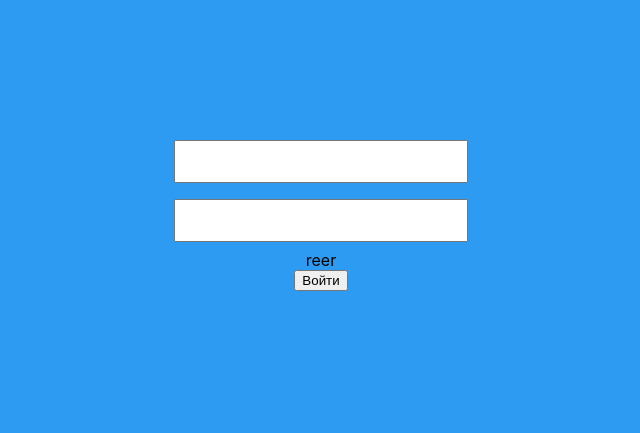
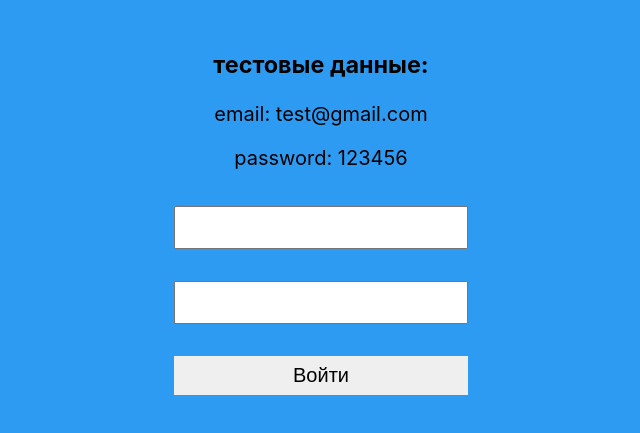
Before and after one commit to hjphopchop/PersonalArea, a React (Create React App) app: page /login in a window 1280 px wide. Shown: the part 189-622 px from the top of the page, without its empty margins (319-959 px from the left). Built offline with nearby package versions, Linux system fonts and the light colour scheme.

Commit message:
add some styles for loginPage & usersPage

```diff
--- a/package.json
+++ b/package.json
@@ -11,6 +11,7 @@
     "@types/node": "^16.11.33",
     "@types/react": "^18.0.9",
     "@types/react-dom": "^18.0.3",
+    "@types/react-icons": "^3.0.0",
     "@types/react-redux": "^7.1.24",
     "@types/react-router-dom": "^5.3.3",
     "@types/react-transition-group": "^4.4.4",
@@ -20,6 +21,7 @@
     "react": "^18.1.0",
     "react-dom": "^18.1.0",
     "react-hook-form": "^7.30.0",
+    "react-icons": "^4.3.1",
     "react-redux": "^8.0.1",
     "react-router-dom": "^6.3.0",
     "react-scripts": "5.0.1",
--- a/src/App.css
+++ b/src/App.css
@@ -1,9 +1,5 @@
 .App {
   text-align: center;
-  background-color: rgb(46, 155, 243);
-  min-height: 100vh;
+
+
 }
-
-.content {
-  margin: 0 10vw;
-}
--- a/src/App.tsx
+++ b/src/App.tsx
@@ -5,9 +5,9 @@ import AppRouter from "./components/AppRouter";
 const App: FC = () => {
   return (
     <div className="App">
-      <div className="content">
+
         <AppRouter />
-      </div>
+
     </div>
   );
 };
--- a/src/components/ReactPortal.tsx
+++ b/src/components/ReactPortal.tsx
@@ -1,4 +1,4 @@
-import { useEffect, useLayoutEffect, useState } from "react";
+import {useLayoutEffect, useState } from "react";
 import { createPortal } from "react-dom";
 
 function createWrapperAndAppendToBody(wrapperId: any) {
@@ -14,7 +14,7 @@ function ReactPortal({
 }: any): any {
   const [wrapperElement, setWrapperElement] = useState(null);
 
-  useEffect(() => {
+  useLayoutEffect(() => {
     let element: any = document.getElementById(wrapperId);
     let systemCreated = false;
     if (!element) {
--- a/src/components/loginForm/LoginForm.module.css
+++ b/src/components/loginForm/LoginForm.module.css
@@ -1,22 +1,26 @@
 .form {
-  background-color: rgb(46, 155, 243);
 
-  display: flex;
-  flex-direction: column;
-  width: 100%;
-  height: 100%;
-  position: fixed;
-  top: 0;
-  left: 0;
-  align-items: center;
-  align-content: center;
-  justify-content: center;
-  overflow: auto;
+
+    display: flex;
+    flex-direction: column;
+
+
 }
 
 .input {
-  font-size: 20px;
-  min-width: 20%;
+
+    font-size: inherit;
+  min-width: 20vw;
   padding: 1vh 1vw;
-  margin: 1vh 0;
+  margin: 2vh 0;
 }
+.submitBtn{
+    font-size: inherit;
+    border: none;
+    padding: 1vh 1vw;
+    margin-top: 2vh;
+
+}
+
+.submitBtn span{
+}
--- a/src/components/loginForm/LoginForm.tsx
+++ b/src/components/loginForm/LoginForm.tsx
@@ -5,6 +5,7 @@ import { useForm, SubmitHandler } from "react-hook-form";
 import { authApi } from "../../services/Auth";
 import { useAppDispatch } from "../../hooks/store";
 import { login } from "../../store/reducers/auth";
+import { FiLoader } from "react-icons/fi";
 
 type Inputs = {
   login: string;
@@ -31,11 +32,13 @@ const LoginForm: FC = () => {
 
   return (
     <form onSubmit={handleSubmit(onSubmit)} className={cl.form}>
+
       <input
         className={cl.input}
         {...register("email", {
           required: true,
         })}
+
       />
 
       <input
@@ -43,11 +46,10 @@ const LoginForm: FC = () => {
         className={cl.input}
         {...register("password", { required: true })}
       />
-      {errors.password && <span>обязательное поле</span>}
 
-      <label>reer </label>
-      <button disabled={isSubmitting} type="submit">
-       {isSubmitting ?<span>Загрузка</span>
+
+      <button disabled={isSubmitting} type="submit" className={cl.submitBtn} >
+       {isSubmitting ?<span>{<FiLoader/>}</span>
        :<span> Войти</span>} </button>
     </form>
   );
--- /dev/null
+++ b/src/pages/login/Login.module.css
@@ -0,0 +1,19 @@
+.loginPage{
+    background-color: rgb(46, 155, 243);
+    display: flex;
+    flex-direction: column;
+    width: 100%;
+    height: 100%;
+    position: fixed;
+    top: 0;
+    left: 0;
+    align-items: center;
+    align-content: center;
+    justify-content: center;
+    overflow: auto;
+
+    font-size: 20px;
+}
+.authData{
+
+}
--- a/src/pages/login/Login.tsx
+++ b/src/pages/login/Login.tsx
@@ -1,11 +1,14 @@
 import React from "react";
 import LoginForm from "../../components/loginForm/LoginForm";
-
+import cl from './Login.module.css'
 const Login = () => {
   return (
-    <>
+    <div className={cl.loginPage}>
+    <div className={cl.authData}><h3>тестовые данные:</h3>
+    <p>email: test@gmail.com</p>
+    <p>password: 123456</p></div>
       <LoginForm />
-    </>
+    </div>
   );
 };
 
--- a/src/pages/users/Users.module.css
+++ b/src/pages/users/Users.module.css
@@ -0,0 +1,9 @@
+.usersPage{
+    background-color: rgb(46, 155, 243);
+    min-height: 100vh;
+    font-size: 20px;
+}
+
+.content {
+    margin: 0 10vw;
+  }
--- a/src/pages/users/Users.tsx
+++ b/src/pages/users/Users.tsx
@@ -1,11 +1,16 @@
 import React from "react";
 import UsersList from "../../components/usersList/UsersList";
-
+import cl from "./Users.module.css"
 const Users = () => {
   return (
-    <>
+    <div className={cl.usersPage}>
+      <div className={cl.content}>
       <UsersList />
-    </>
+      </div>
+
+    </div>
+
+
   );
 };
 
```
Also changed, not shown: 1 other file (tests, documents, lock files or other folders).
